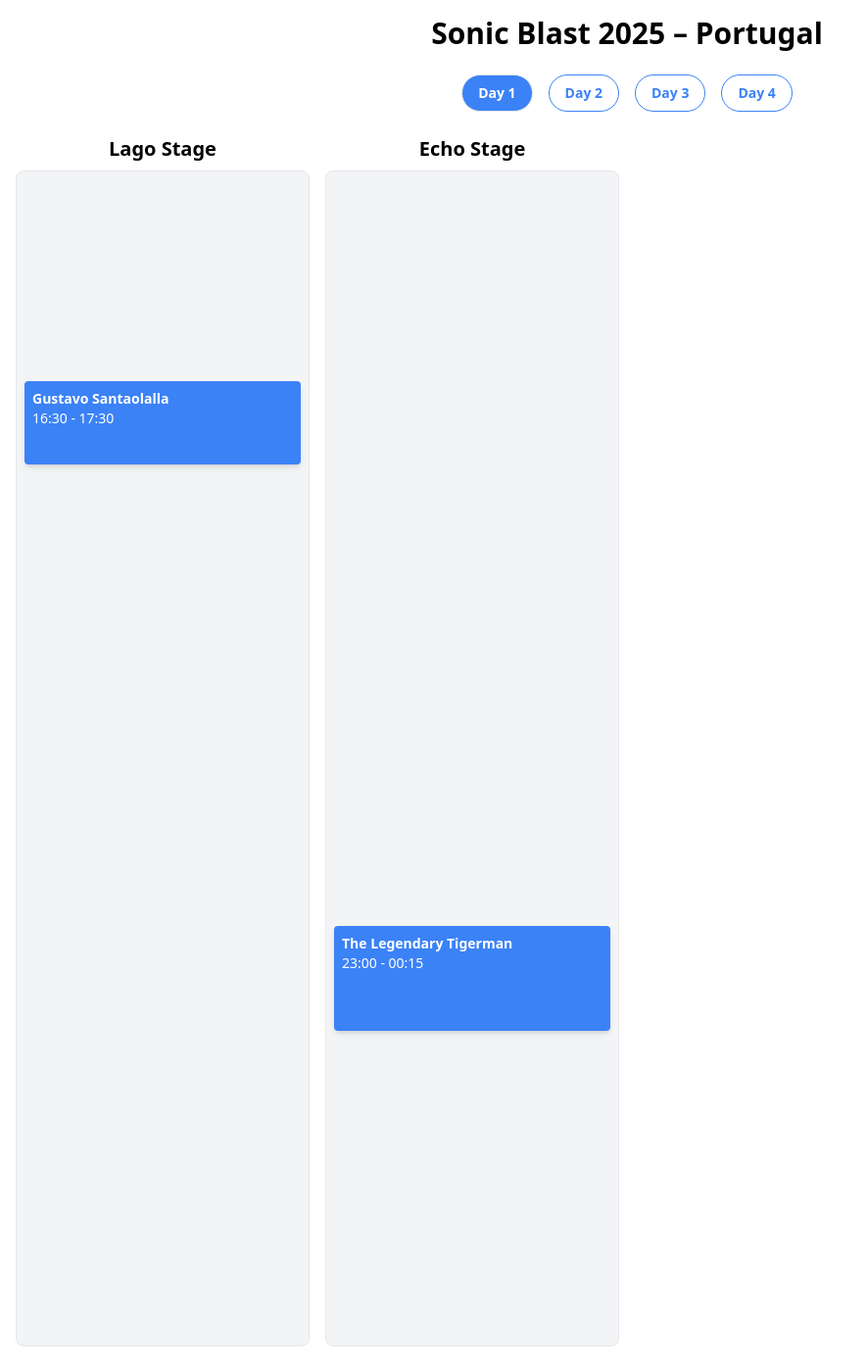
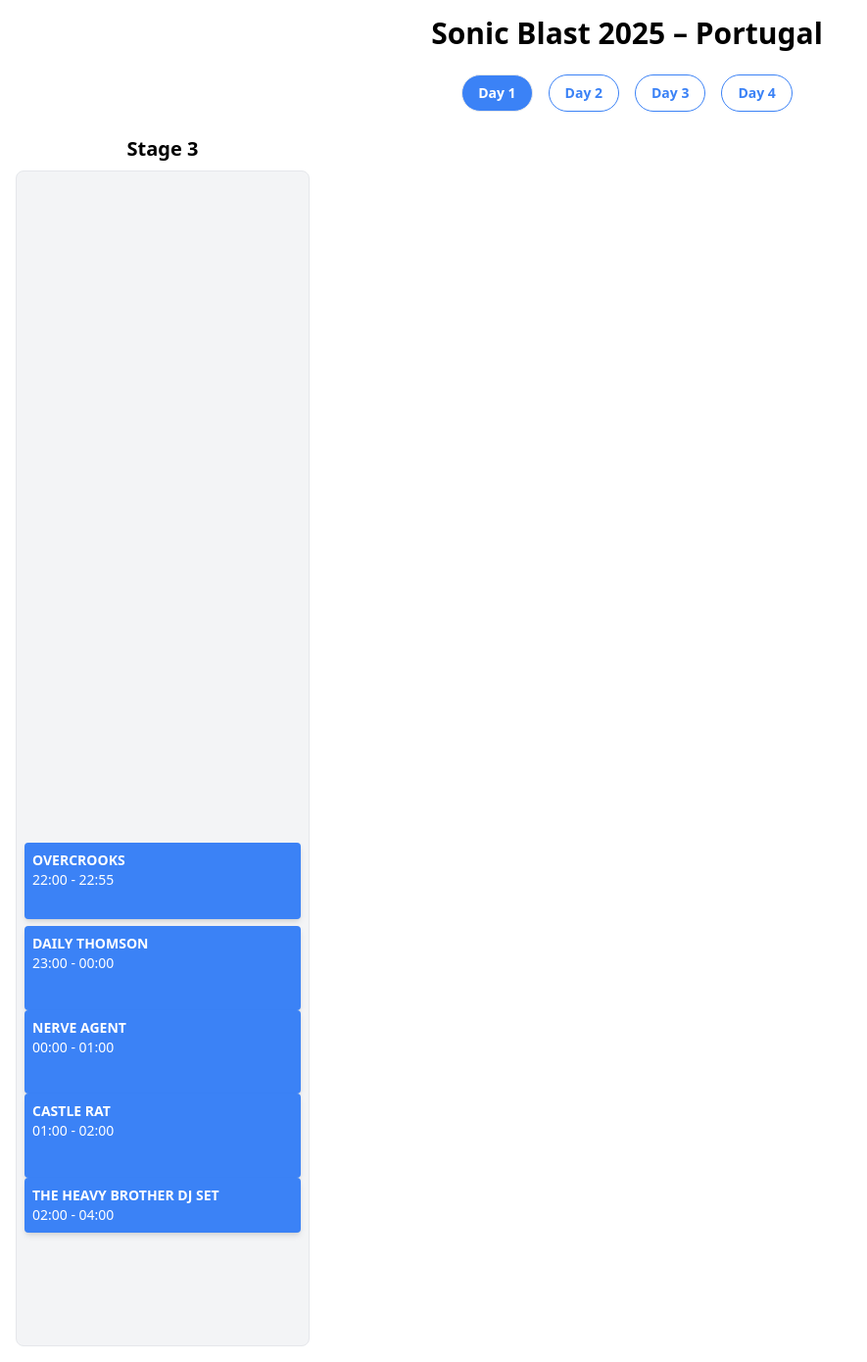
Before and after one commit to josepedross/sonic-blast-2025-final, a React (Vite) app in the folder sonic-blast-2025/: page / in a window 1280 px wide. Shown: the whole page at 98% size, without its empty margins (0-885 px from the left). Built offline with nearby package versions, Linux system fonts and the light colour scheme.

Commit message:
Update main.jsx

```diff
--- a/sonic-blast-2025/src/main.jsx
+++ b/sonic-blast-2025/src/main.jsx
@@ -5,17 +5,38 @@
 const concerts = [
   {
     day: "Day 1",
-    artist: "Gustavo Santaolalla",
-    stage: "Lago Stage",
-    start: "16:30",
-    end: "17:30",
+    artist: "OVERCROOKS",
+    stage: "Stage 3",
+    start: "22:00",
+    end: "22:55",
   },
   {
     day: "Day 1",
-    artist: "The Legendary Tigerman",
-    stage: "Echo Stage",
+    artist: "DAILY THOMSON",
+    stage: "Stage 3",
     start: "23:00",
-    end: "00:15",
+    end: "00:00",
+  },
+  {
+    day: "Day 1",
+    artist: "NERVE AGENT",
+    stage: "Stage 3",
+    start: "00:00",
+    end: "01:00",
+  },
+  {
+    day: "Day 1",
+    artist: "CASTLE RAT",
+    stage: "Stage 3",
+    start: "01:00",
+    end: "02:00",
+  },
+  {
+    day: "Day 1",
+    artist: "THE HEAVY BROTHER DJ SET",
+    stage: "Stage 3",
+    start: "02:00",
+    end: "04:00",
   },
   {
     day: "Day 2",
```
